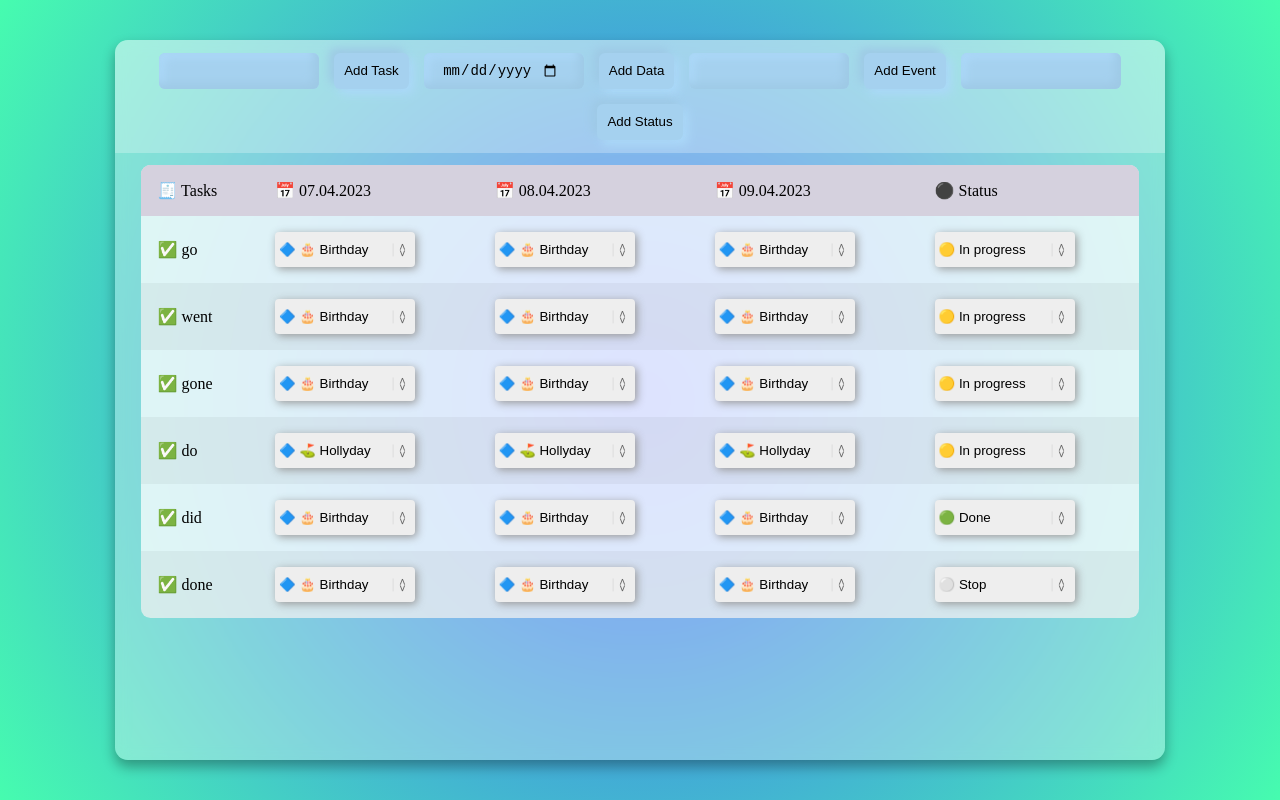
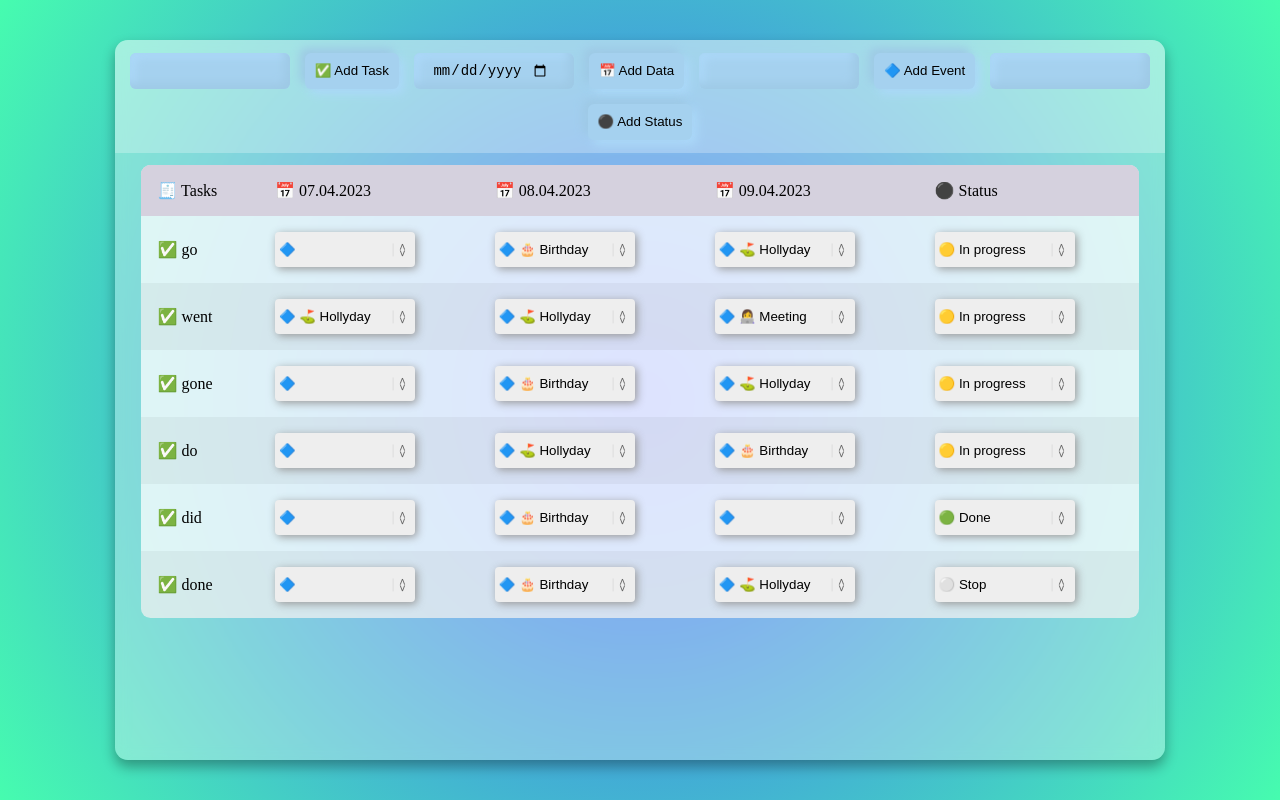
Before and after one commit to alex-sizow/zecurion-table, a Vue app: page / in a window 1280 px wide. Built offline with nearby package versions, Linux system fonts and the light colour scheme.

Commit message:
Add style emoji and data fix. Add editing data when selecting an event

```diff
--- a/src/components/Table.vue
+++ b/src/components/Table.vue
@@ -9,7 +9,7 @@
 			<button
 				class="table__header_button"
 				@click="addTask">
-				Add Task
+				✅ Add Task
 			</button>
 
 			<input
@@ -19,7 +19,7 @@
 			<button
 				class="table__header_button"
 				@click="addData">
-				Add Data
+				📅 Add Data
 			</button>
 			<input
 				class="table__header_input"
@@ -29,7 +29,7 @@
 			<button
 				class="table__header_button"
 				@click="addEvent">
-				Add Event
+				🔷 Add Event
 			</button>
 			<input
 				class="table__header_input"
@@ -39,7 +39,7 @@
 			<button
 				class="table__header_button"
 				@click="addStatus">
-				Add Status
+				⚫ Add Status
 			</button>
 		</section>
 		<section class="table__body">
@@ -61,22 +61,28 @@
 						:key="outerIndex">
 						<th>✅ {{ item.task }}</th>
 						<th
-							v-for="(item, index) in dates"
-							:key="index">
+							v-for="(item, dataIndex) in dates"
+							:key="dataIndex">
 							<!-- <label
 								v-for="(item, index) in events"
 								:for="events"
 								:key="index"></label> -->
 							<label>
-								<select :id="events">
+								<select
+									:id="events"
+									v-model="
+										tasks[outerIndex].event[dataIndex]
+									">
 									<option
 										v-for="(item, index) in events"
 										:key="index"
 										:value="item"
 										:selected="
-											tasks[outerIndex].event === index
+											tasks[outerIndex].event[dataIndex] ===
+											item
 										">
-										🔷 {{ item }}
+										🔷
+										{{ item }}
 									</option>
 								</select>
 							</label>
@@ -113,28 +119,66 @@ export default {
 			inputStatus: '',
 
 			tasks: [
-				{ task: 'go', event: 0, status: 0 },
-				{ task: 'went', event: 0, status: 0 },
-				{ task: 'gone', event: 0, status: 0 },
-				{ task: 'do', event: 1, status: 0 },
-				{ task: 'did', event: 0, status: 1 },
-				{ task: 'done', event: 0, status: 2 },
+				{
+					task: 'go',
+					event: [
+						'',
+						'🎂 Birthday',
+						'⛳ Hollyday',
+						'👩‍💻 Meeting',
+					],
+					status: 0,
+				},
+				{
+					task: 'went',
+					event: ['⛳ Hollyday', '⛳ Hollyday', '👩‍💻 Meeting'],
+					status: 0,
+				},
+				{
+					task: 'gone',
+					event: ['', '🎂 Birthday', '⛳ Hollyday'],
+					status: 0,
+				},
+				{
+					task: 'do',
+					event: ['', '⛳ Hollyday', '🎂 Birthday'],
+					status: 0,
+				},
+				{
+					task: 'did',
+					event: ['', '🎂 Birthday', '', '👩‍💻 Meeting'],
+					status: 1,
+				},
+				{
+					task: 'done',
+					event: ['', '🎂 Birthday', '⛳ Hollyday'],
+					status: 2,
+				},
 			],
 
 			dates: ['07.04.2023', '08.04.2023', '09.04.2023'],
 
-			events: ['🎂 Birthday', '⛳ Hollyday', '👩‍💻 Meeting'],
+			events: [
+				'',
+				'🎂 Birthday',
+				'⛳ Hollyday',
+				'👩‍💻 Meeting',
+			],
 
 			statuses: ['🟡 In progress', '🟢 Done', '⚪ Stop'],
 		};
 	},
 	methods: {
+
 		addTask() {
 			let inputTask = this.inputTask;
 			this.tasks;
+			let events = this.dates.map((event) => 0);
+
 			if (inputTask.length > 0) {
 				this.tasks.push({
 					task: inputTask,
+					event: events,
 					status: '🟡 In progress',
 				});
 			}
@@ -308,7 +352,8 @@ tbody {
 			box-shadow: -5px -5px 10px #9ec9e5, 5px 5px 10px #acd9f9;
 			padding: 10px;
 			display: flex;
-			text-align: center;
+
+			align-items: center;
 		}
 	}
 
```
